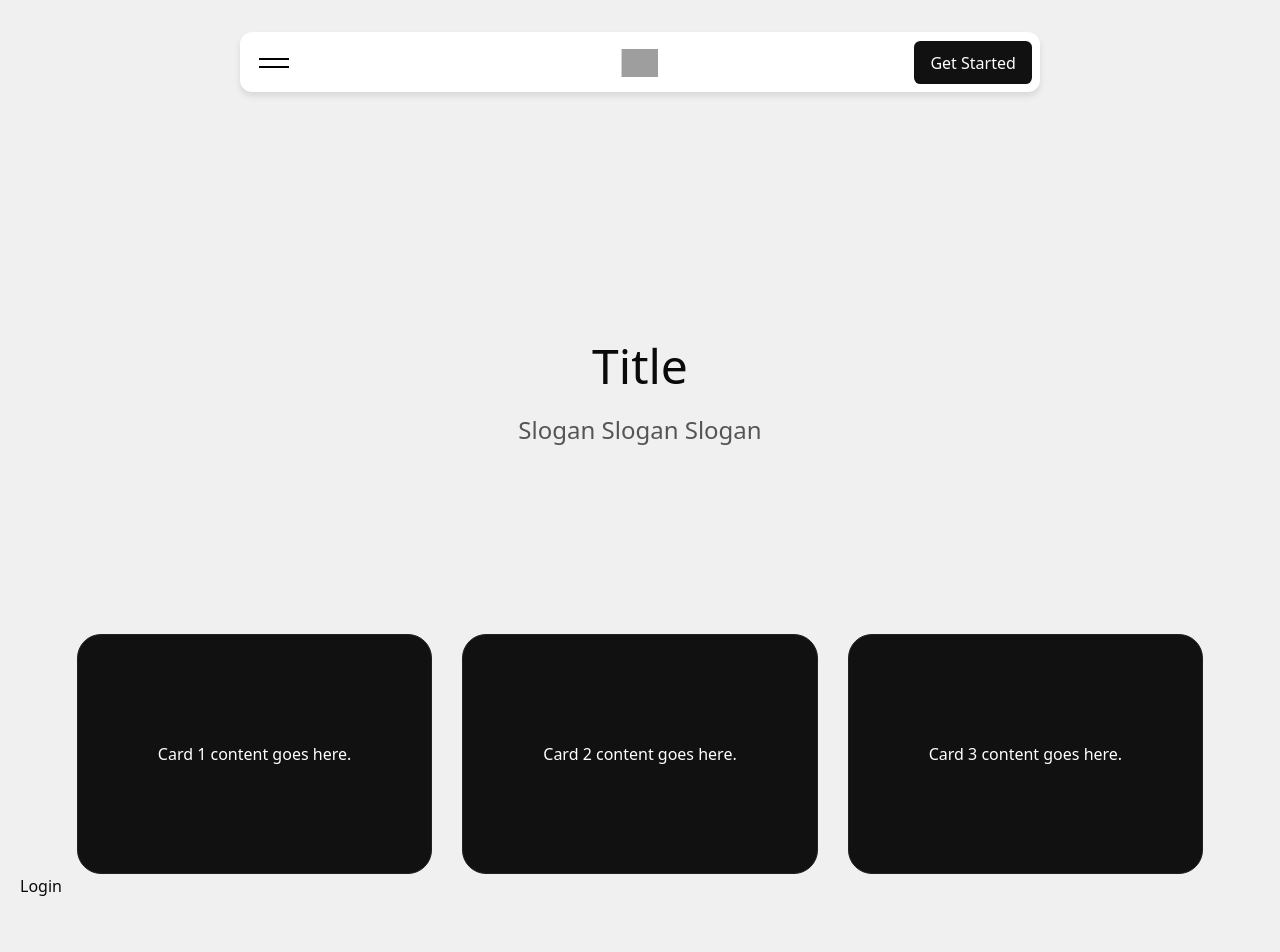
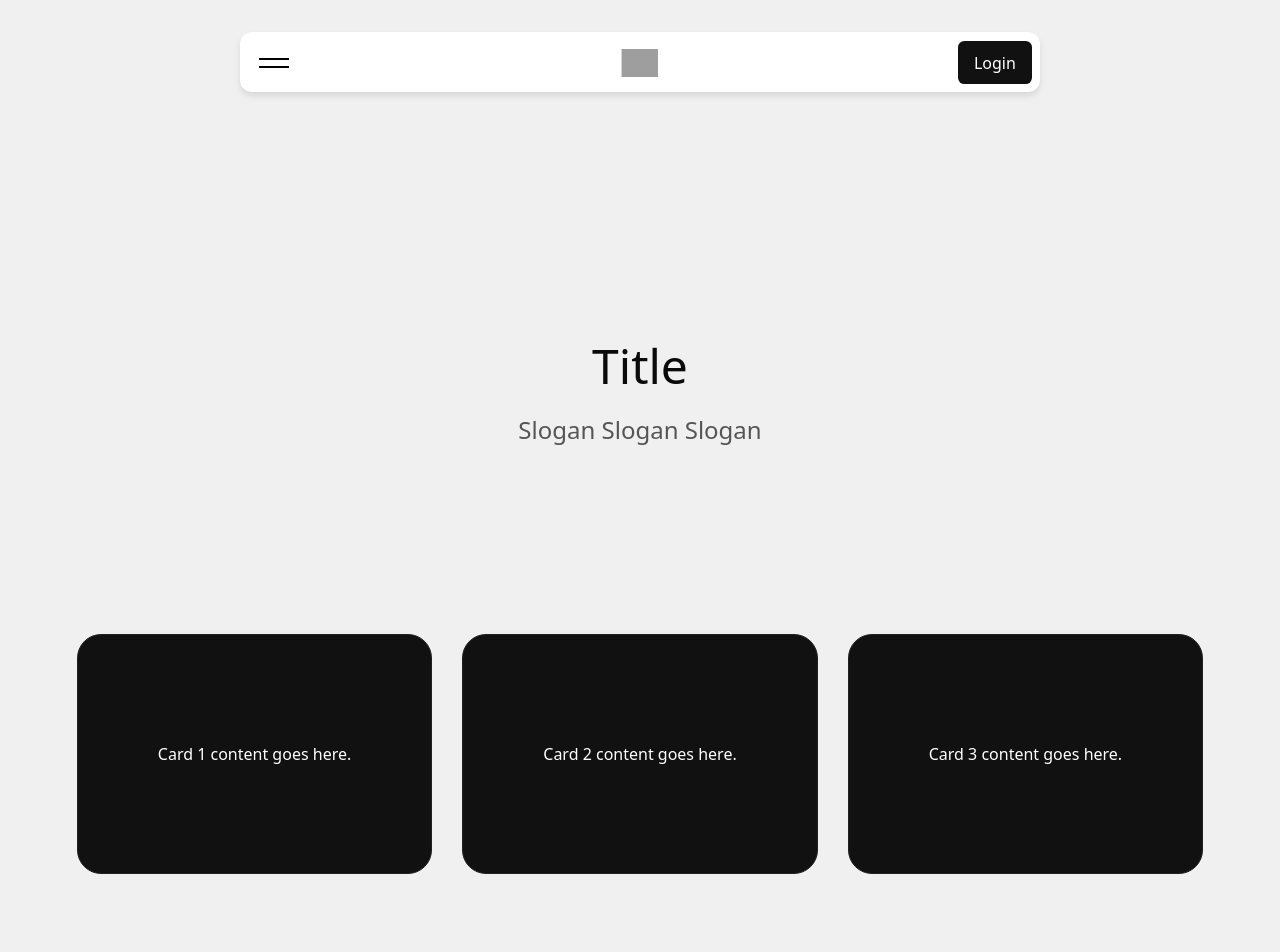
Before and after one commit to SpicyNachos03/hackgt-12, a Next.js app in the folder frontend/: page / in a window 1280 px wide. Shown: the top 952 px of the page. Built offline with nearby package versions, Linux system fonts and the light colour scheme; grey boxes are pictures that could not be loaded.

Commit message:
auth redirect works

```diff
--- /dev/null
+++ b/frontend/src/app/api/[...auth]/route.js
@@ -0,0 +1,3 @@
+import { handleAuth } from '@auth0/nextjs-auth0';
+
+export const GET = handleAuth();
--- a/frontend/src/app/page.tsx
+++ b/frontend/src/app/page.tsx
@@ -74,7 +74,6 @@ export default function Home() {
           <p style={{ color: '#ffffff' }}>Card 3 content goes here.</p>
         </SpotlightCard>
       </div>
-      <a href="/auth/login">Login</a>
         <Stepper
       initialStep={1}
       onStepChange={(step) => {
--- a/frontend/src/components/CardNav.tsx
+++ b/frontend/src/components/CardNav.tsx
@@ -2,7 +2,7 @@
 
 import React, { useLayoutEffect, useRef, useState } from 'react';
 import { gsap } from 'gsap';
-// use your own icon import if react-icons is not available
+import { useRouter } from "next/navigation";
 import { GoArrowUpRight } from 'react-icons/go';
 import './CardNav.css';
 
@@ -20,7 +20,7 @@ export type CardNavItem = {
 };
 
 export interface CardNavProps {
-  logo: string ;
+  logo: string;
   logoAlt?: string;
   items: CardNavItem[];
   className?: string;
@@ -29,6 +29,11 @@ export interface CardNavProps {
   menuColor?: string;
   buttonBgColor?: string;
   buttonTextColor?: string;
+
+  /** ⬇️ Auth-aware CTA props (lightweight, no CSS changes) */
+  isAuthenticated?: boolean;          // default: false
+  loginPath?: string;                 // default: "/auth/login" (use "/api/auth/login" for v3)
+  postLoginRedirect?: string;         // default: "/pages/chat-page"
 }
 
 const CardNav: React.FC<CardNavProps> = ({
@@ -40,13 +45,19 @@ const CardNav: React.FC<CardNavProps> = ({
   baseColor = '#fff',
   menuColor,
   buttonBgColor,
-  buttonTextColor
+  buttonTextColor,
+
+  /** Defaults keep component working even if not provided */
+  isAuthenticated = false,
+  loginPath = "/auth/login",
+  postLoginRedirect = "/pages/chat-page",
 }) => {
   const [isHamburgerOpen, setIsHamburgerOpen] = useState(false);
   const [isExpanded, setIsExpanded] = useState(false);
   const navRef = useRef<HTMLDivElement | null>(null);
   const cardsRef = useRef<HTMLDivElement[]>([]);
   const tlRef = useRef<gsap.core.Timeline | null>(null);
+  const router = useRouter();
 
   const calculateHeight = () => {
     const navEl = navRef.current;
@@ -66,6 +77,7 @@ const CardNav: React.FC<CardNavProps> = ({
         contentEl.style.position = 'static';
         contentEl.style.height = 'auto';
 
+        // force reflow
         contentEl.offsetHeight;
 
         const topBar = 60;
@@ -158,6 +170,16 @@ const CardNav: React.FC<CardNavProps> = ({
     if (el) cardsRef.current[i] = el;
   };
 
+  /** One lightweight handler for the CTA */
+  const handleCta = () => {
+    if (isAuthenticated) {
+      router.push(postLoginRedirect);
+    } else {
+      const url = `${loginPath}?returnTo=${encodeURIComponent(postLoginRedirect)}`;
+      router.push(url);
+    }
+  };
+
   return (
     <div className={`card-nav-container ${className}`}>
       <nav ref={navRef} className={`card-nav ${isExpanded ? 'open' : ''}`} style={{ backgroundColor: baseColor }}>
@@ -182,8 +204,10 @@ const CardNav: React.FC<CardNavProps> = ({
             type="button"
             className="card-nav-cta-button"
             style={{ backgroundColor: buttonBgColor, color: buttonTextColor }}
+            onClick={handleCta}
+            aria-label={isAuthenticated ? 'Open chat' : 'Sign up or login'}
           >
-            Get Started
+            {isAuthenticated ? 'Open Chat' : 'Login'}
           </button>
         </div>
 
```
Also changed, not shown: frontend/src/app/pages/chat-page/chat-page.css (added), frontend/src/app/pages/chat-page/chat-page.tsx (added), frontend/src/app/pages/placeholder/placeholder.css (added), frontend/src/app/pages/placeholder/placeholder.tsx (added).
